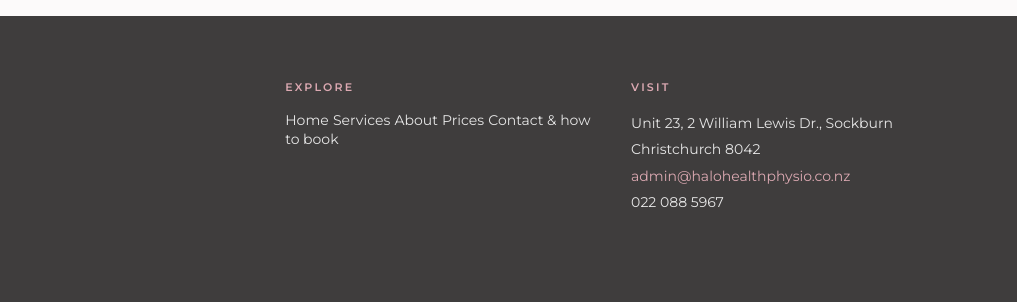
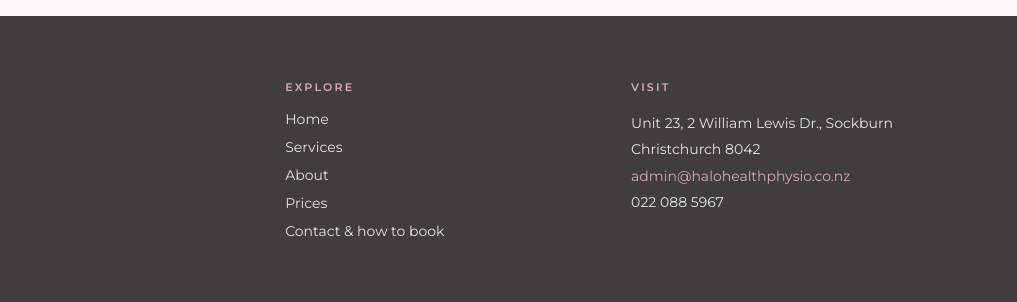
Before and after one commit to KariscodesGH/halo-health, a plain HTML site: page about/index.html in a window 1280 px wide. Shown: the part 1741-2043 px from the top of the page, 263-1280 px from the left. Drawn offline with nearby package versions, Linux system fonts and the light colour scheme.

Commit message:
Explore footlink vertical to horizontal.

```diff
--- a/about/index.html
+++ b/about/index.html
@@ -247,11 +247,11 @@
         </div>
         <div>
           <div style="font-size: 11px; font-weight: 600; letter-spacing: 0.2em; text-transform: uppercase; color: #DCA9B2; margin-bottom: 16px;" data-i18n="footExplore">Explore</div>
-          <a class="foot-link" href="../" data-i18n="navHome">Home</a>
-          <a class="foot-link" href="../services/" data-i18n="navServices">Services</a>
-          <a class="foot-link" href="../about/" data-i18n="navAbout">About</a>
-          <a class="foot-link" href="../prices/" data-i18n="navPrices">Prices</a>
-          <a class="foot-link" href="../book/" data-i18n="footContact">Contact &amp; how to book</a>
+          <a class="foot-link" href="../" data-i18n="navHome" style="display: block;">Home</a>
+          <a class="foot-link" href="../services/" data-i18n="navServices" style="display: block;">Services</a>
+          <a class="foot-link" href="../about/" data-i18n="navAbout" style="display: block;">About</a>
+          <a class="foot-link" href="../prices/" data-i18n="navPrices" style="display: block;">Prices</a>
+          <a class="foot-link" href="../book/" data-i18n="footContact" style="display: block;">Contact &amp; how to book</a>
         </div>
         <div>
           <div style="font-size: 11px; font-weight: 600; letter-spacing: 0.2em; text-transform: uppercase; color: #DCA9B2; margin-bottom: 16px;" data-i18n="footVisit">Visit</div>
```
Also changed, not shown: book/index.html (+5 -5 lines), prices/index.html (+5 -5 lines), services/index.html (+5 -5 lines).
